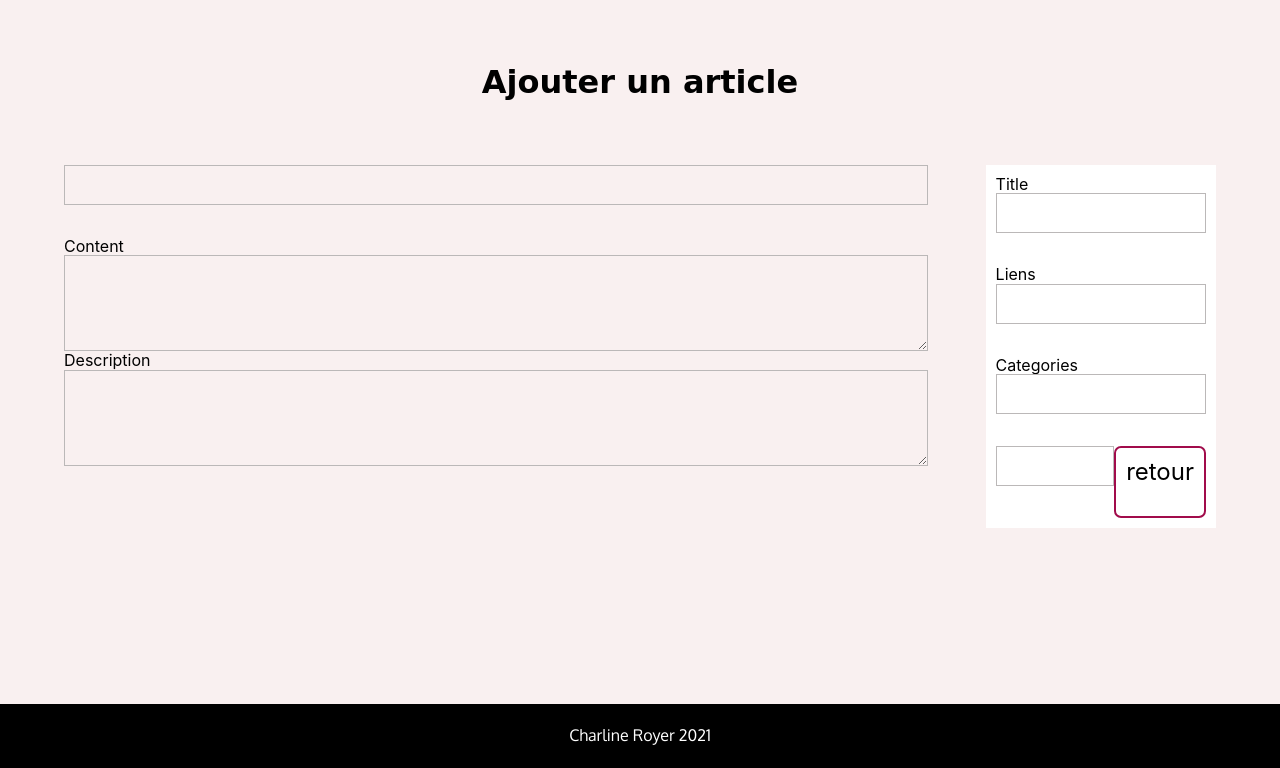
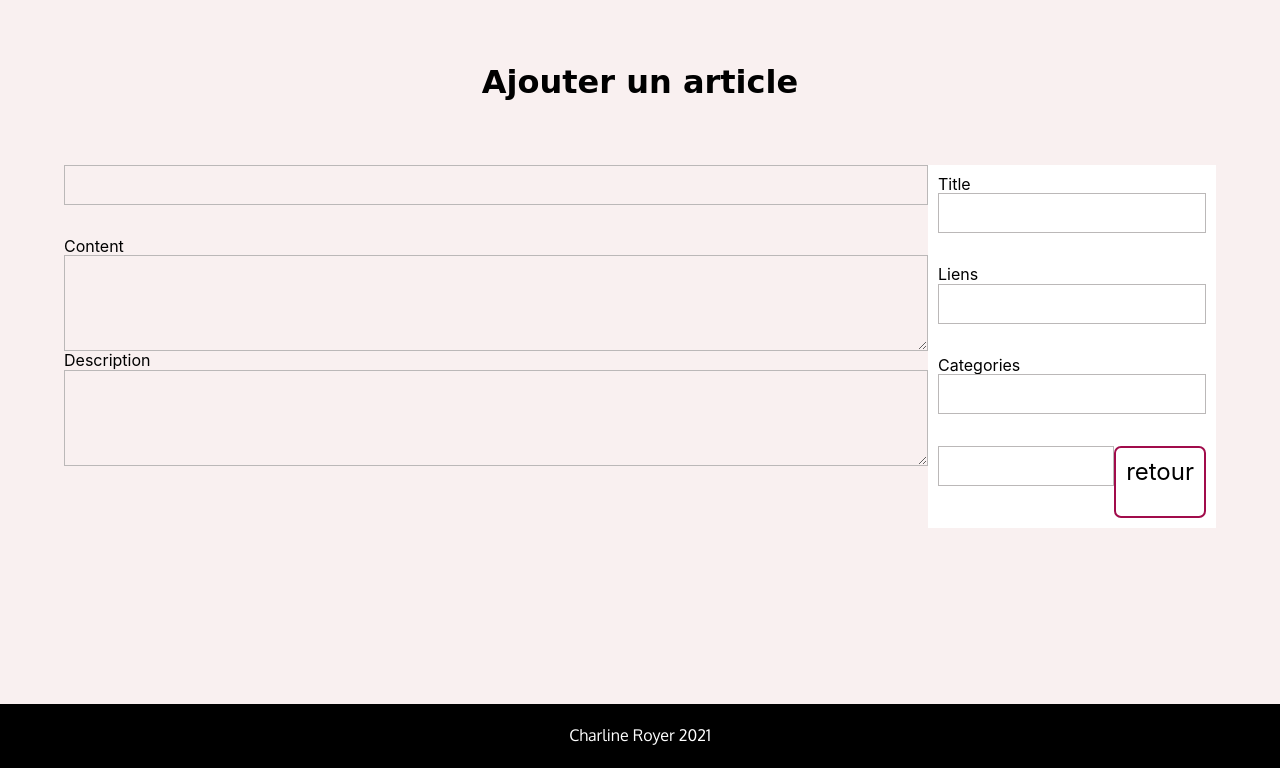
Before and after one commit to akia-web/Portfolio, a Symfony app: template templates/admin/articles/ajout.html.twig in a window 1280 px wide. Shown: the part 80-848 px from the top of the page. Run offline with Twig, Linux system fonts and the light colour scheme; the template is opened without the code that fills it, so the values that code supplies are empty; form fields are guessed from the names that the template uses; some libraries are stand-ins or nearby versions; some web fonts are replaced.

Commit message:
Update ajout-article.css

```diff
--- a/public/css/ajout-article.css
+++ b/public/css/ajout-article.css
@@ -89,7 +89,7 @@ button[type="submit"]:hover, .retour:hover{
 
     .container-droit{
         background-color: white;
-        width: 20%;
+        width: 25%;
         padding: 10px;
     }
 
```
